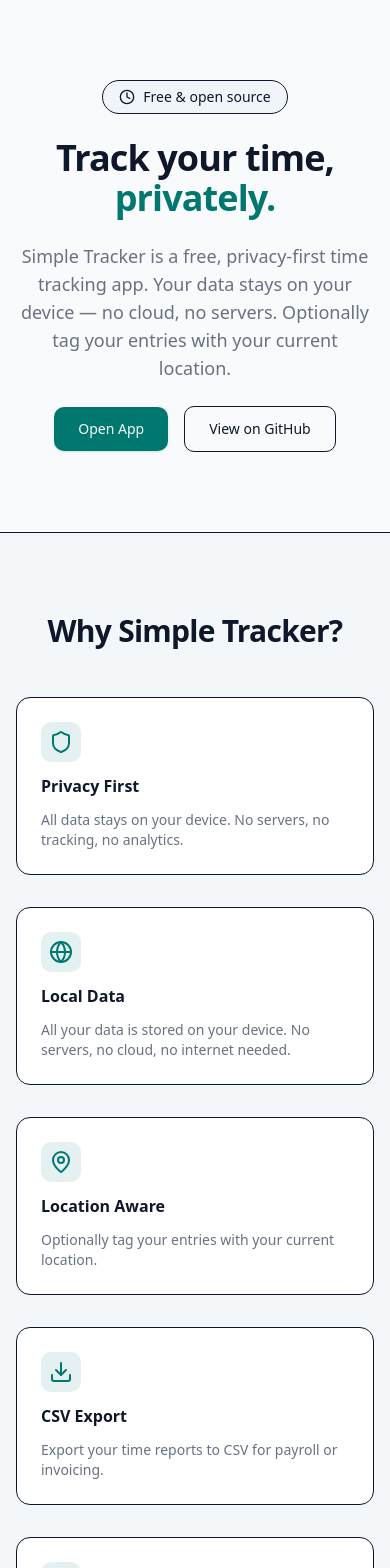
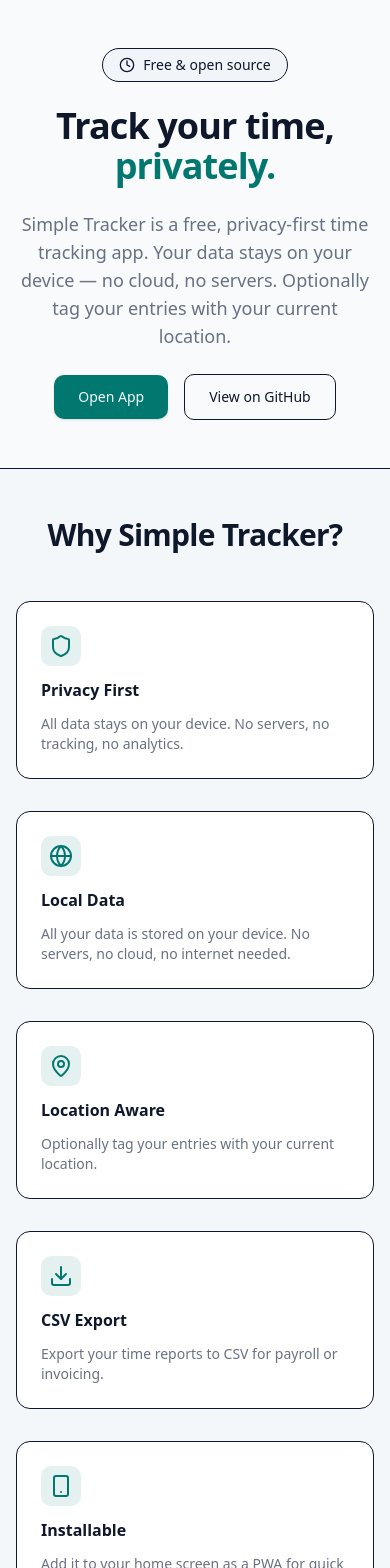
Before and after one commit to gabo71096/simple-tracker, a Next.js app: page / in a window 390 px wide. Shown: the top 1568 px of the page. Built offline with nearby package versions, Linux system fonts and the light colour scheme.

Commit message:
style: tighten mobile landing page spacing

```diff
--- a/app/page.tsx
+++ b/app/page.tsx
@@ -27,9 +27,9 @@ export const metadata: Metadata = {
 
 export default function HomePage() {
 	return (
-		<div className="min-h-screen flex flex-col">
+		<div className="min-h-svh flex flex-col">
 			{/* Hero */}
-			<section className="flex-1 flex flex-col items-center justify-center px-4 py-20">
+			<section className="flex flex-col items-center justify-center px-4 py-12 md:py-20">
 				<div className="mx-auto max-w-6xl grid grid-cols-1 lg:grid-cols-2 gap-12 items-center">
 					<div className="space-y-6 text-center lg:text-left">
 						<div className="inline-flex items-center gap-2 rounded-full border bg-secondary px-4 py-1.5 text-sm font-medium text-secondary-foreground">
@@ -71,7 +71,7 @@ export default function HomePage() {
 			</section>
 
 			{/* Features */}
-			<section className="border-t bg-secondary/50 px-4 py-20">
+			<section className="border-t bg-secondary/50 px-4 py-12 md:py-20">
 				<div className="mx-auto max-w-5xl">
 					<h2 className="text-center text-3xl font-bold tracking-tight mb-12">
 						Why Simple Tracker?
@@ -107,7 +107,7 @@ export default function HomePage() {
 			</section>
 
 			{/* How it works */}
-			<section className="px-4 py-20">
+			<section className="px-4 py-12 md:py-20">
 				<div className="mx-auto max-w-3xl">
 					<h2 className="text-center text-3xl font-bold tracking-tight mb-12">
 						How it works
```
